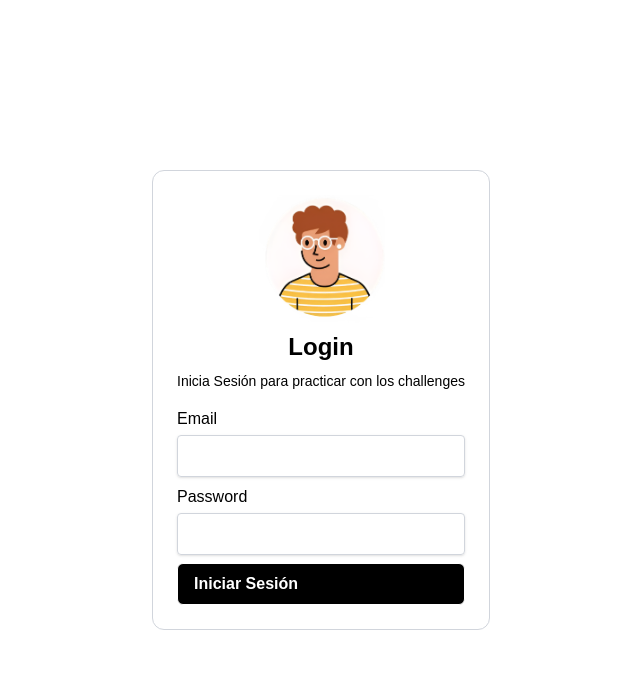
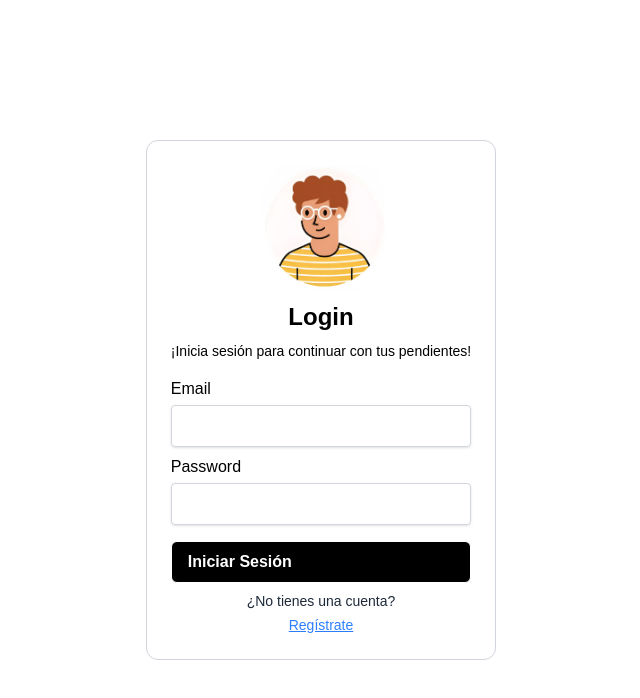
Before and after one commit to eddiedev14/homeworks, a React (Vite) app in the folder challenge-07/: page /login in a window 1280 px wide. Shown: the top 698 px of the page, without its empty margins (319-959 px from the left). Built offline with nearby package versions, Linux system fonts and the light colour scheme; no server answers; a web font is replaced by a local one.

Commit message:
🎨 ui: Add links between both auth forms

```diff
--- a/challenge-07/src/components/auth/LoginForm.tsx
+++ b/challenge-07/src/components/auth/LoginForm.tsx
@@ -1,6 +1,7 @@
 import ProfilePicture from "/profile-picture.png";
 import useLoginForm from "../../hooks/auth/useLoginForm";
 import { Button } from "../shared/Button";
+import { PageLink } from "../shared/PageLink";
 
 export const LoginForm = () => {
   const {
@@ -21,7 +22,7 @@ export const LoginForm = () => {
         />
         <h1 className="text-2xl font-bold">Login</h1>
         <p className="font-light text-sm">
-          Inicia Sesión para practicar con los challenges
+          ¡Inicia sesión para continuar con tus pendientes!
         </p>
 
         <form
@@ -46,12 +47,16 @@ export const LoginForm = () => {
               type="password"
               id="password"
               name="password"
-              className="p-2 font-light border border-gray-300 shadow-sm rounded"
+              className="p-2 font-light border border-gray-300 shadow-sm rounded mb-2"
               value={password}
               onChange={handlePasswordChange}
             />
           </div>
           <Button type="submit" text="Iniciar Sesión" variant="primary" />
+          <span className="text-sm text-gray-800 text-center">
+            ¿No tienes una cuenta?
+            <PageLink path="/register" text="Regístrate" inline />
+          </span>
         </form>
       </section>
     </div>
--- a/challenge-07/src/components/auth/RegisterForm.tsx
+++ b/challenge-07/src/components/auth/RegisterForm.tsx
@@ -1,6 +1,7 @@
 import ProfilePicture from "/profile-picture.png";
 import { Button } from "../shared/Button";
 import useRegisterForm from "../../hooks/auth/useRegisterForm";
+import { PageLink } from "../shared/PageLink";
 
 export const RegisterForm = () => {
   const {
@@ -60,12 +61,16 @@ export const RegisterForm = () => {
               type="password"
               id="password"
               name="password"
-              className="p-2 font-light border border-gray-300 shadow-sm rounded"
+              className="p-2 font-light border border-gray-300 shadow-sm rounded mb-2"
               value={password}
               onChange={handlePasswordChange}
             />
           </div>
           <Button type="submit" text="Registrarse" variant="primary" />
+          <span className="text-sm text-gray-800 text-center">
+            ¿Ya tienes una cuenta?
+            <PageLink path="/login" text="Inicia sesión" inline />
+          </span>
         </form>
       </section>
     </div>
--- a/challenge-07/src/components/shared/PageLink.tsx
+++ b/challenge-07/src/components/shared/PageLink.tsx
@@ -5,6 +5,8 @@ interface Props {
   text: string;
   small?: boolean;
   bordered?: boolean;
+  inline?: boolean;
+  className?: string;
 }
 
 export const PageLink = ({
@@ -12,17 +14,33 @@ export const PageLink = ({
   text,
   small = false,
   bordered = false,
+  inline = false,
+  className = "",
 }: Props) => {
-  const baseStyles = "inline-block w-fit rounded-md transition-all font-medium";
+  // Estilo base
+  const baseStyles = inline
+    ? "text-blue-500 underline hover:text-blue-600 transition-colors font-medium"
+    : "inline-block w-fit rounded-md transition-all font-medium";
 
-  const sizeStyles = small ? "text-sm px-3 py-1.5" : "text-base px-4 py-2";
+  // Tamaño (solo para botones)
+  const sizeStyles = inline
+    ? ""
+    : small
+      ? "text-sm px-3 py-1.5"
+      : "text-base px-4 py-2";
 
-  const variantStyles = bordered
-    ? "border border-black text-black hover:bg-black hover:text-white"
-    : "text-white bg-black";
+  // Variantes (solo para botones)
+  const variantStyles = inline
+    ? ""
+    : bordered
+      ? "border border-black text-black hover:bg-black hover:text-white"
+      : "text-white bg-black";
 
   return (
-    <Link to={path} className={`${baseStyles} ${sizeStyles} ${variantStyles}`}>
+    <Link
+      to={path}
+      className={`${baseStyles} ${sizeStyles} ${variantStyles} ${className}`}
+    >
       {text}
     </Link>
   );
```
